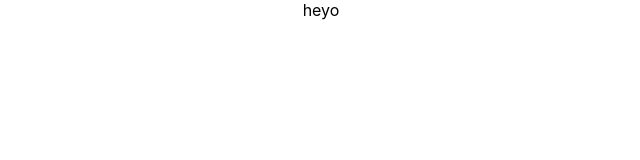
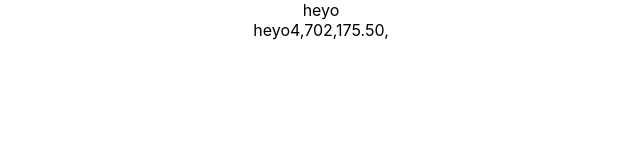
Before and after one commit to brianmgre/counter, a React (Create React App) app: page / in a window 1280 px wide. Shown: the top 160 px of the page, without its empty margins (319-959 px from the left). Built offline with nearby package versions, Linux system fonts and the light colour scheme; the HTML template or start-up script is replaced by a standard one.

Commit message:
added material-ui

```diff
--- a/package.json
+++ b/package.json
@@ -3,6 +3,7 @@
   "version": "0.1.0",
   "private": true,
   "dependencies": {
+    "@material-ui/core": "^3.9.3",
     "react": "^16.8.6",
     "react-dom": "^16.8.6",
     "react-scripts": "3.0.0"
--- a/src/App.js
+++ b/src/App.js
@@ -1,8 +1,14 @@
 import React from "react";
 import "./App.css";
+import CounterContainer from "./components/counterContainer";
 
 function App() {
-  return <div className="App">heyo</div>;
+  return (
+    <div className="App">
+      heyo
+      <CounterContainer />
+    </div>
+  );
 }
 
 export default App;
```
Also changed, not shown: 1 other file (tests, documents, lock files or other folders).
